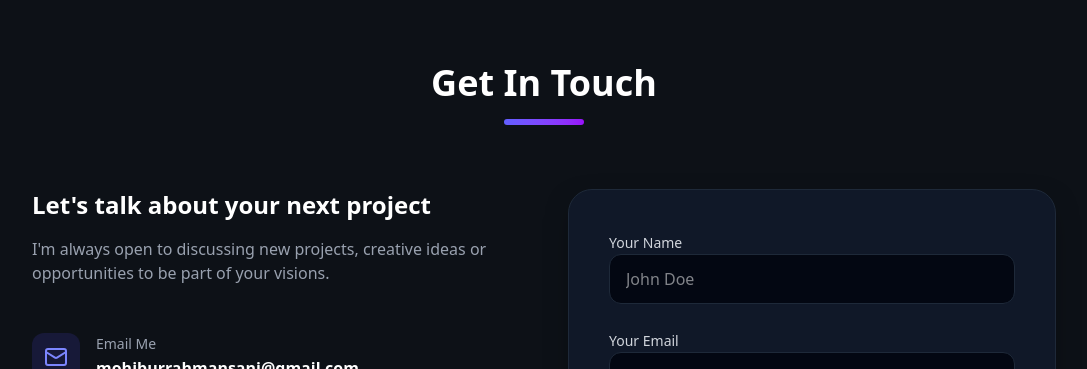
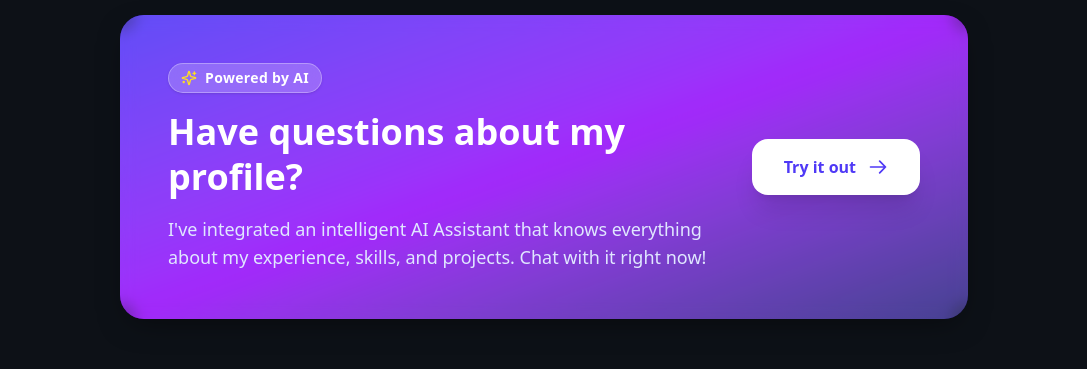
Before and after one commit to Sani-Mohibur/portfolio-next, a Next.js app: page / in a window 1280 px wide. Shown: the part 4820-5189 px from the top of the page, without its empty margins (96-1183 px from the left). Built offline with nearby package versions, Linux system fonts and the light colour scheme.

Commit message:
feat: complete portfolio overhaul with AI promo section and final polish

```diff
--- /dev/null
+++ b/src/app/components/AIPromo.tsx
@@ -0,0 +1,71 @@
+"use client";
+
+import React from "react";
+import { motion } from "framer-motion";
+
+const SparklesIcon = (props: React.SVGProps<SVGSVGElement>) => (
+  <svg xmlns="http://www.w3.org/2000/svg" width="24" height="24" viewBox="0 0 24 24" fill="none" stroke="currentColor" strokeWidth="2" strokeLinecap="round" strokeLinejoin="round" {...props}>
+    <path d="M9.937 15.5A2 2 0 0 0 8.5 14.063l-6.135-1.582a.5.5 0 0 1 0-.962L8.5 9.936A2 2 0 0 0 9.937 8.5l1.582-6.135a.5.5 0 0 1 .963 0L14.063 8.5A2 2 0 0 0 15.5 9.937l6.135 1.581a.5.5 0 0 1 0 .964L15.5 14.063a2 2 0 0 0-1.437 1.437l-1.582 6.135a.5.5 0 0 1-.963 0z" />
+    <path d="M20 3v4" />
+    <path d="M22 5h-4" />
+    <path d="M4 17v2" />
+    <path d="M5 18H3" />
+  </svg>
+);
+
+export default function AIPromo() {
+  const handleOpenChat = () => {
+    window.dispatchEvent(new Event("open-ai-chat"));
+  };
+
+  return (
+    <section className="py-12 lg:py-16 relative overflow-hidden">
+      <motion.div
+        initial={{ opacity: 0, y: 20 }}
+        whileInView={{ opacity: 1, y: 0 }}
+        viewport={{ once: true, margin: "-50px" }}
+        className="max-w-4xl mx-auto px-6"
+      >
+        <div className="relative rounded-3xl overflow-hidden shadow-[var(--shadow-premium)] dark:shadow-[var(--shadow-premium-dark)]">
+          {/* Animated Gradient Background */}
+          <div className="absolute inset-0 bg-gradient-to-br from-indigo-600 via-purple-600 to-indigo-900 opacity-100" />
+
+          {/* Glass Overlay */}
+          <div className="absolute inset-0 bg-white/10 backdrop-blur-sm" />
+
+          <div className="relative z-10 p-10 md:p-12 flex flex-col md:flex-row items-center justify-between gap-8 text-center md:text-left">
+            <div className="space-y-4 max-w-xl">
+              <div className="inline-flex items-center gap-2 px-3 py-1 rounded-full bg-white/20 text-white text-sm font-semibold tracking-wide border border-white/30 backdrop-blur-md shadow-sm">
+                <SparklesIcon className="w-4 h-4 text-yellow-300" />
+                <span>Powered by AI</span>
+              </div>
+              <h2 className="text-3xl md:text-4xl font-bold text-white leading-tight">
+                Have questions about my profile?
+              </h2>
+              <p className="text-indigo-100 text-lg">
+                I've integrated an intelligent AI Assistant that knows everything about my experience, skills, and projects. Chat with it right now!
+              </p>
+            </div>
+
+            <button
+              onClick={handleOpenChat}
+              className="group relative inline-flex items-center justify-center gap-3 px-8 py-4 bg-white text-indigo-600 font-bold rounded-2xl shadow-xl hover:shadow-2xl hover:scale-105 transition-all duration-300 flex-shrink-0"
+            >
+              <span>Try it out</span>
+              <svg
+                className="w-5 h-5 transform group-hover:translate-x-1 transition-transform"
+                fill="none"
+                stroke="currentColor"
+                viewBox="0 0 24 24"
+              >
+                <path strokeLinecap="round" strokeLinejoin="round" strokeWidth="2" d="M14 5l7 7m0 0l-7 7m7-7H3" />
+              </svg>
+              {/* Pulse effect on button */}
+              <span className="absolute -inset-1 rounded-2xl border border-white/50 animate-ping opacity-20 pointer-events-none" />
+            </button>
+          </div>
+        </div>
+      </motion.div>
+    </section>
+  );
+}
--- a/src/app/components/chat/ChatButton.tsx
+++ b/src/app/components/chat/ChatButton.tsx
@@ -1,11 +1,17 @@
 "use client";
 
-import React, { useState } from "react";
+import React, { useState, useEffect } from "react";
 import { motion, AnimatePresence } from "framer-motion";
 import ChatWindow from "./ChatWindow";
 
 export default function ChatButton() {
   const [isOpen, setIsOpen] = useState(false);
+
+  useEffect(() => {
+    const handleOpenChat = () => setIsOpen(true);
+    window.addEventListener("open-ai-chat", handleOpenChat);
+    return () => window.removeEventListener("open-ai-chat", handleOpenChat);
+  }, []);
 
   return (
     <>
--- a/src/app/page.tsx
+++ b/src/app/page.tsx
@@ -8,6 +8,7 @@ import Experience from "./components/Experience";
 import Projects from "./components/Projects";
 import Resume from "./components/Resume";
 import Contact from "./components/Contact";
+import AIPromo from "./components/AIPromo";
 import FadeInSection from "./components/FadeInSection";
 import Footer from "./components/Footer";
 import { ThemeProvider } from "./components/ThemeContext";
@@ -36,6 +37,9 @@ export default function Home() {
           <Resume />
         </FadeInSection>
         <FadeInSection>
+          <AIPromo />
+        </FadeInSection>
+        <FadeInSection>
           <Contact />
         </FadeInSection>
       </main>
```
